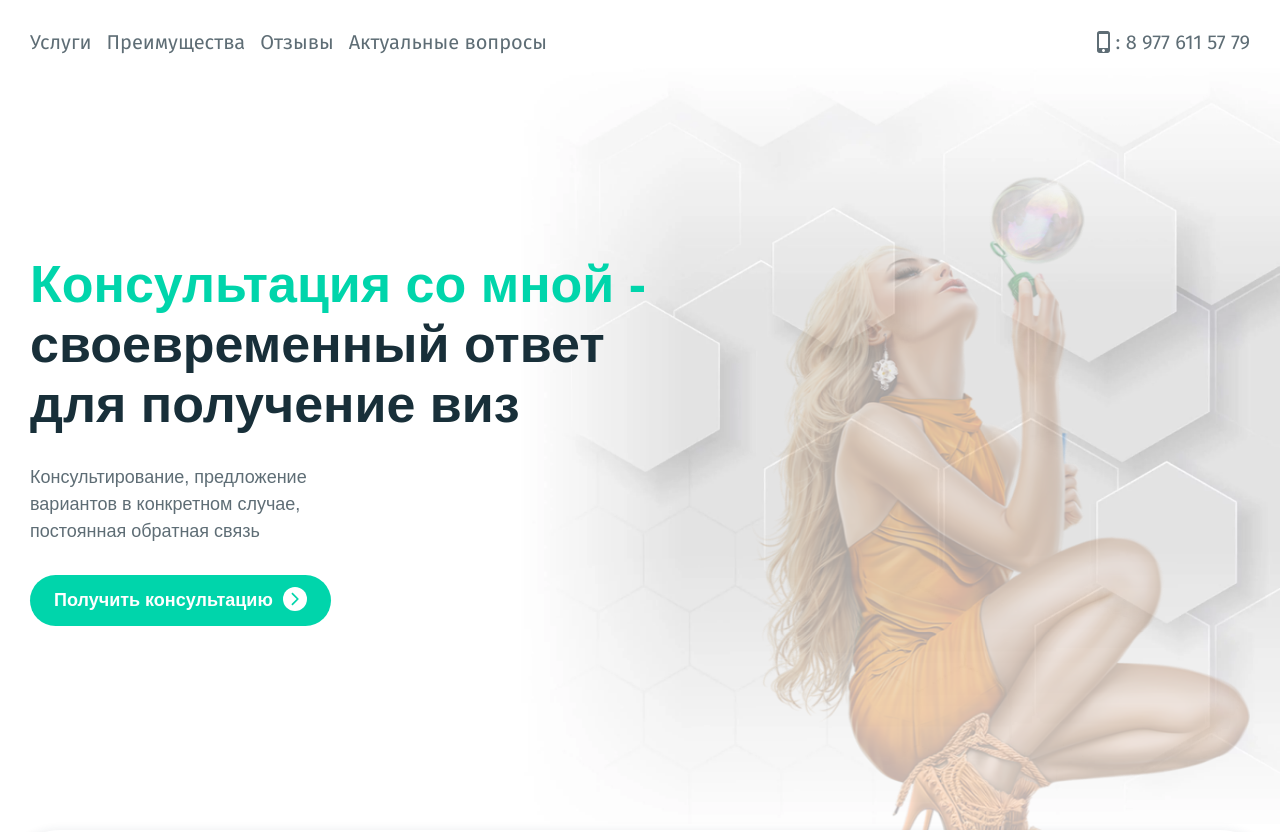
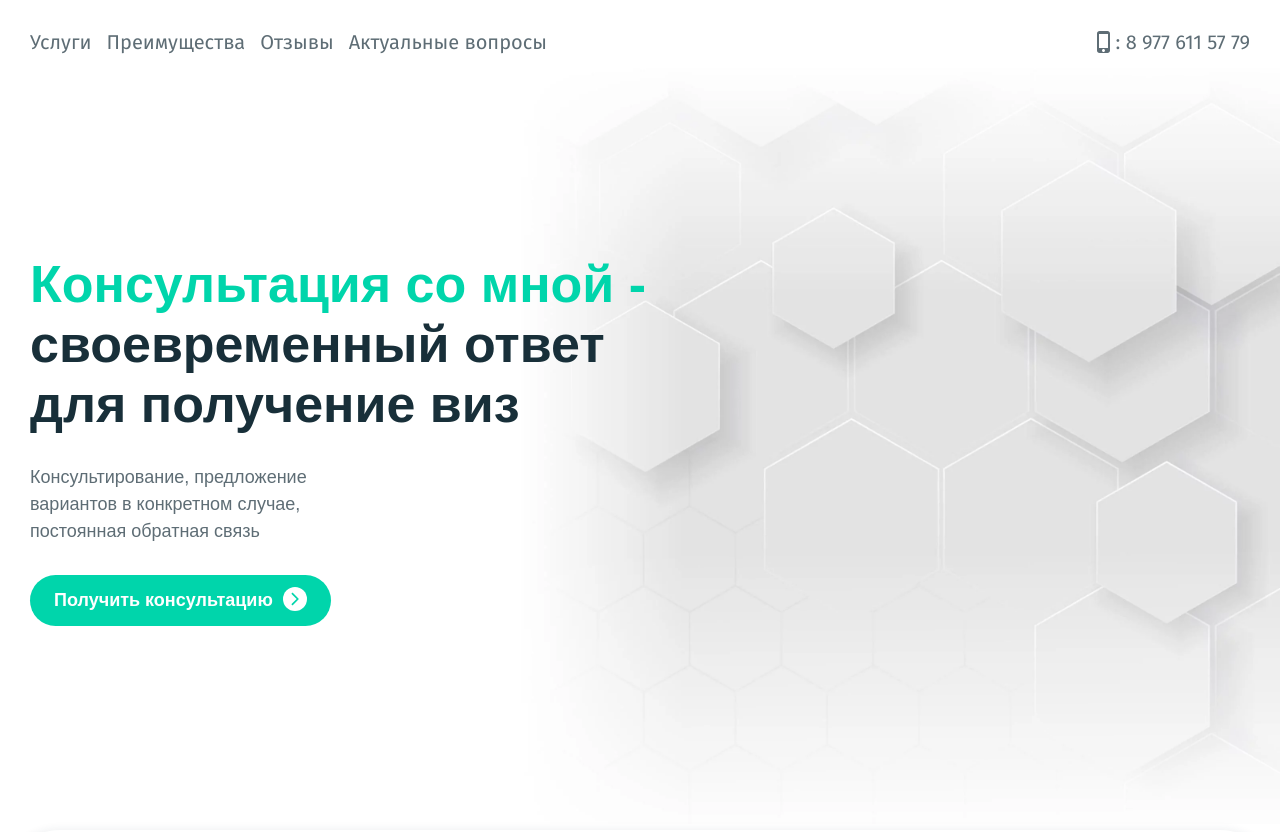
Before and after one commit to twoGophers/consultation-client-react, a Next.js app: page / in a window 1280 px wide. Shown: the top 832 px of the page. Built offline with nearby package versions, Linux system fonts and the light colour scheme; no server answers.

Commit message:
delete photo screen1

```diff
--- a/axios.js
+++ b/axios.js
@@ -2,6 +2,7 @@ import axios from 'axios';
 
 const instance = axios.create({
   baseURL: 'https://consultation-server-react.vercel.app/',
+  // baseURL: 'http://localhost:5000/',
 });
 
 export default instance ;
--- a/components/Screen/Screen1.tsx
+++ b/components/Screen/Screen1.tsx
@@ -28,7 +28,7 @@ export default function Screen1( { title, titleOne, titleTwo, content, image }:
         </div>
         <div className="screen1__img">
             <div className="screen1__img-image" >
-                <Image className='screen1__img-img' fill sizes='' src={image.src} alt="screen1__img-img" priority />
+                {/* <Image className='screen1__img-img' fill sizes='' src={image.src} alt="screen1__img-img" priority /> */}
             </div>
         </div>
     </div>
```
